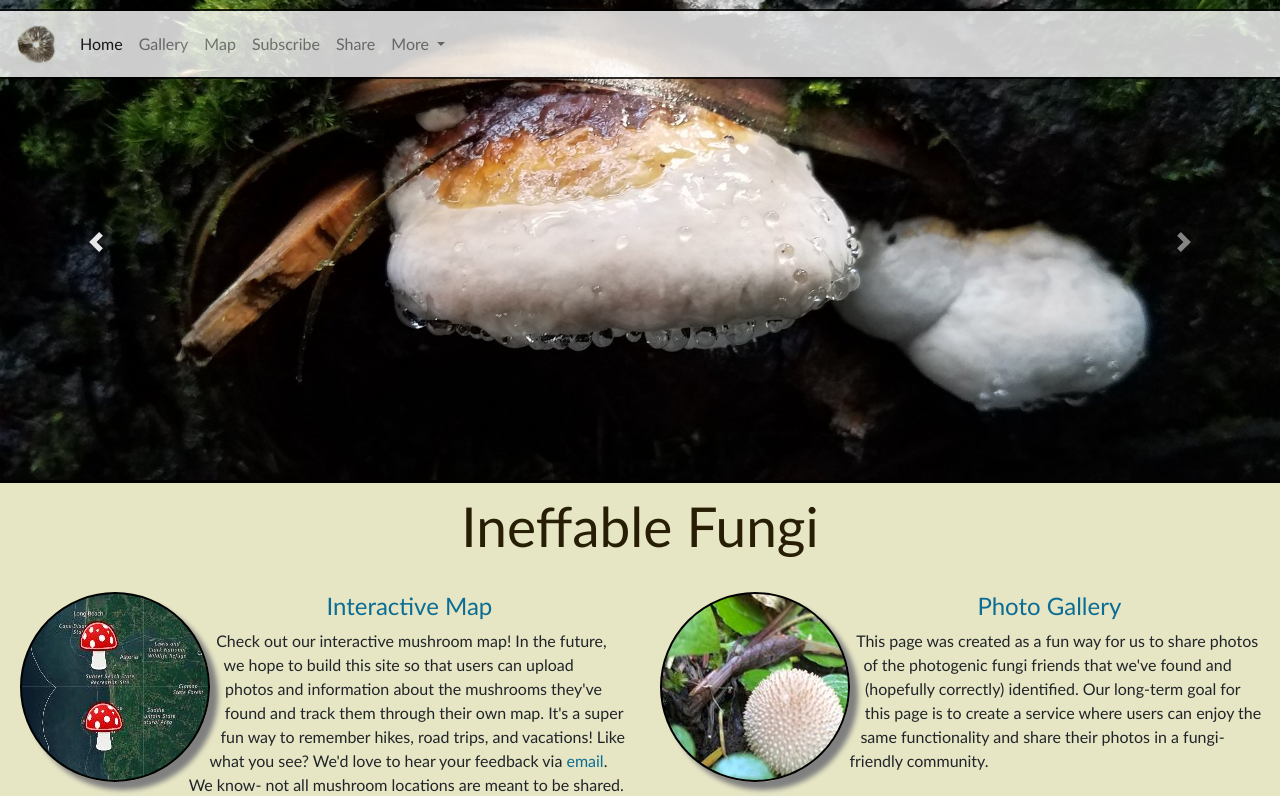
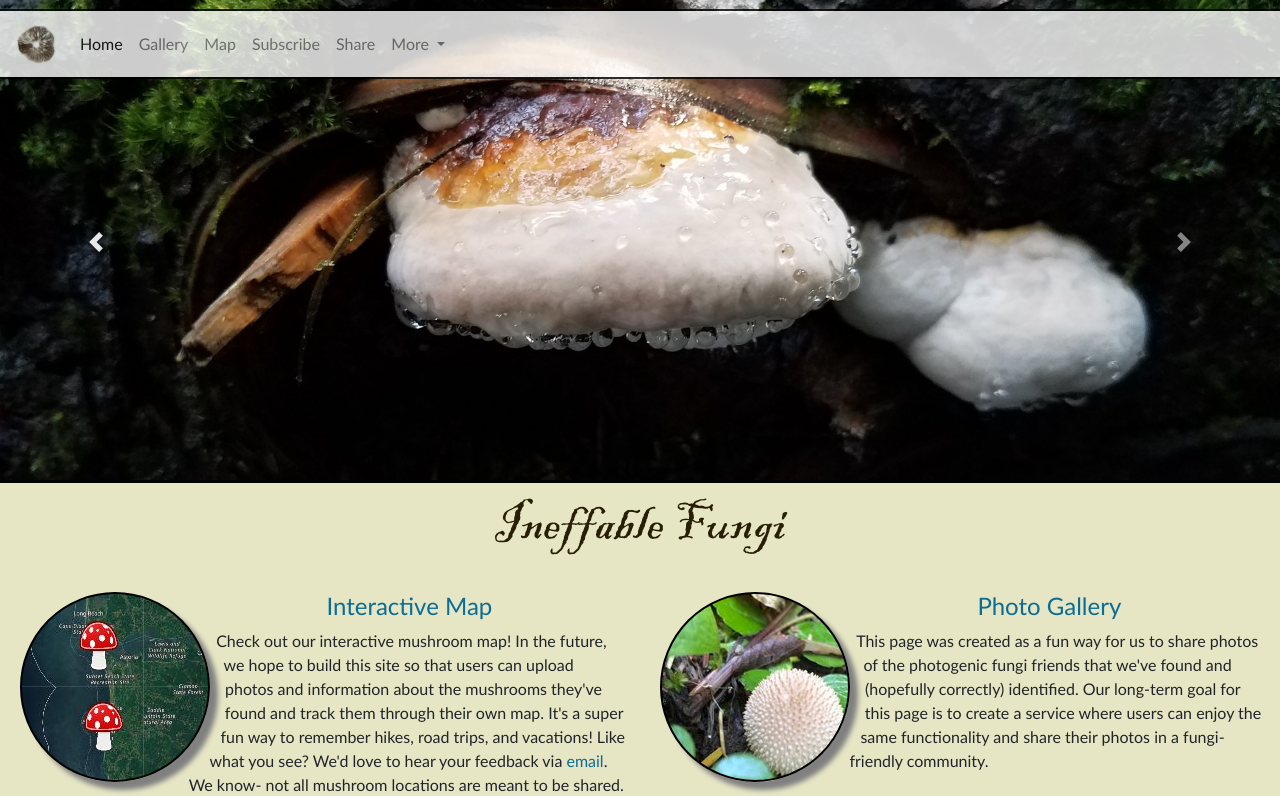
Before and after one commit to jarred104/fungi, a Flask app: page /index in a window 1280 px wide. Shown: the top 796 px of the page. Run offline with Flask 2, Linux system fonts and the light colour scheme; some libraries are stand-ins or nearby versions.

Commit message:
trying to add font face

```diff
--- a/static/css/style.css
+++ b/static/css/style.css
@@ -17,16 +17,17 @@
   margin-top:25px;
 }
 
+@font-face {
+  font-family: blkadd;
+  src: url(/fonts/blkadd.ttf);
+}
+
 .title {
+  font-family: blkadd;
   margin-top: 10px;
   text-align: center;
   font-size: 55px;
   color: #271e05;
-  /* @font-face {
-    font-family: ;
-    src: url();
-  } */
-  /* blackladderitc */
 }
 
 .subtitles {
```
Also changed, not shown: static/fonts/blkadd.ttf (added).
